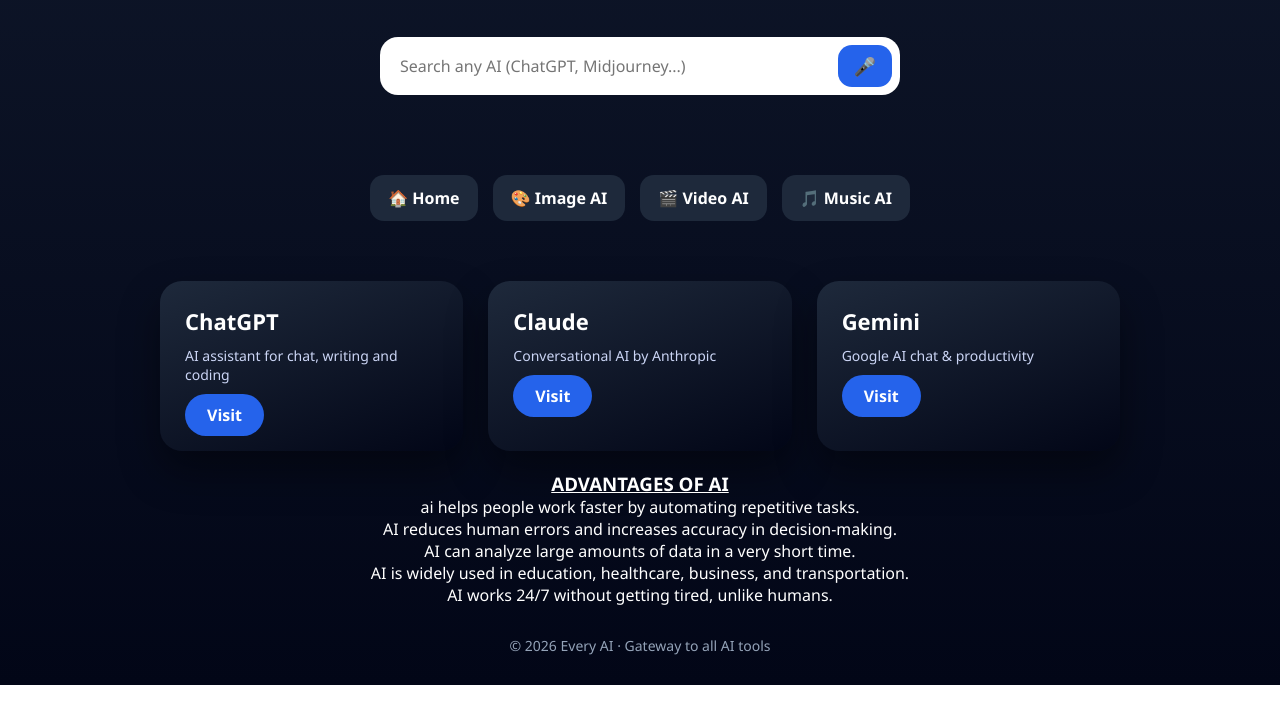
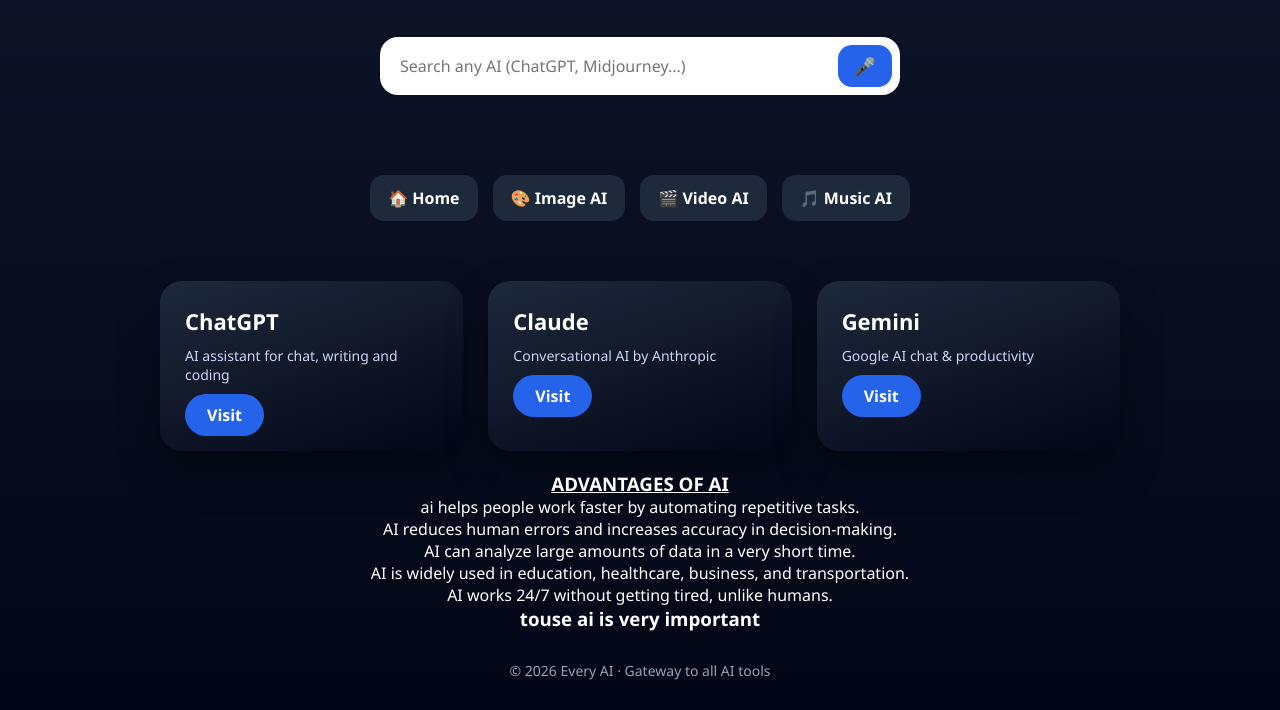
Before and after one commit to Byukusenge-250/Byukusenge, a plain HTML site: page index.html in a window 1280 px wide. Shown: the part 178-888 px from the top of the page. Before the commit the page ends 863 px from the top, so only its background shows below. Drawn offline with Linux system fonts and the light colour scheme.

Commit message:
Update index.html

```diff
--- a/index.html
+++ b/index.html
@@ -213,7 +213,7 @@
   <li>AI is widely used in education, healthcare, business, and transportation.</li>
   <li>AI works 24/7 without getting tired, unlike humans.</li>
 </ol>
-
+<h3 style="text-align:center ;">touse ai is very important</h3>
 <footer>
 © 2026 Every AI · Gateway to all AI tools
 </footer>
```
